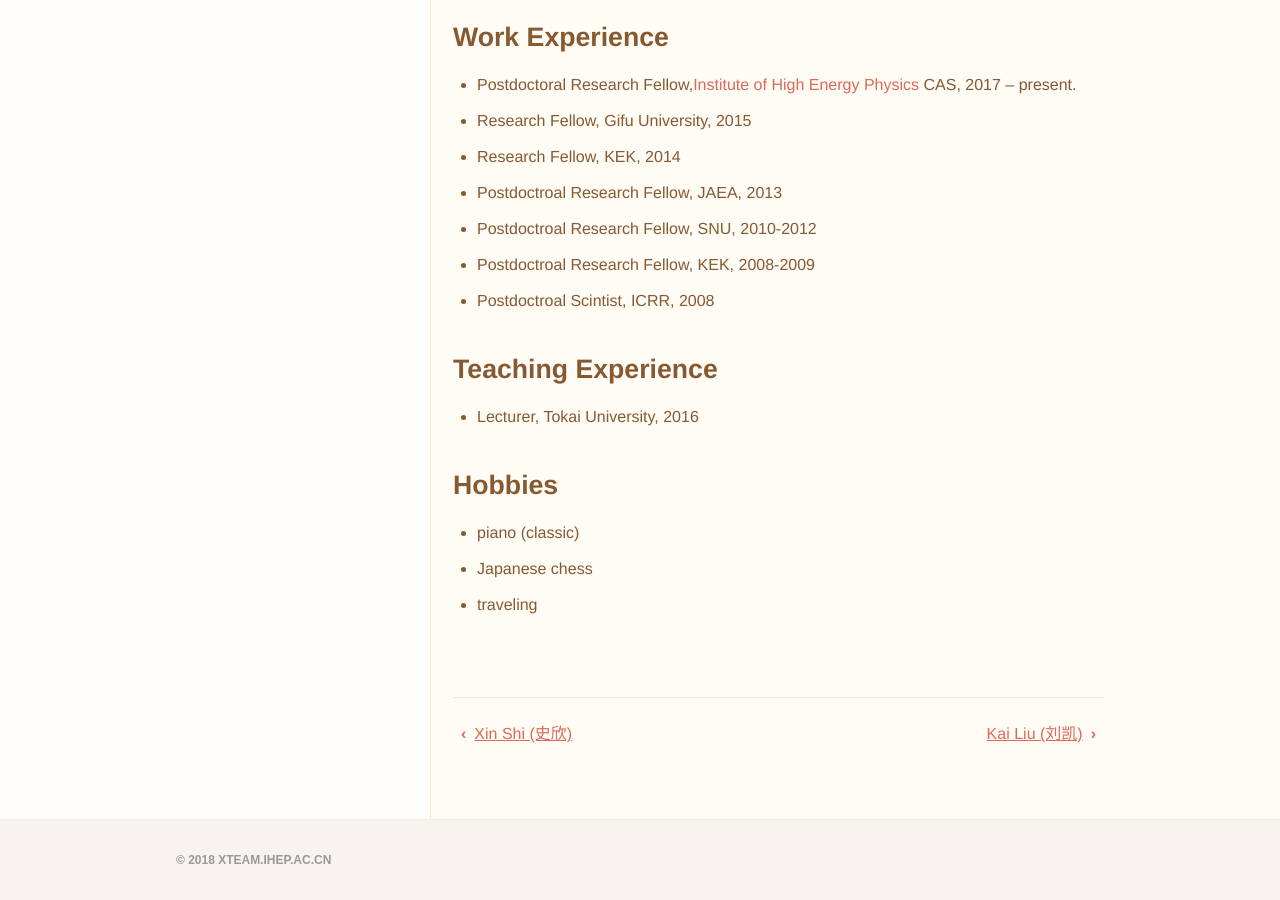
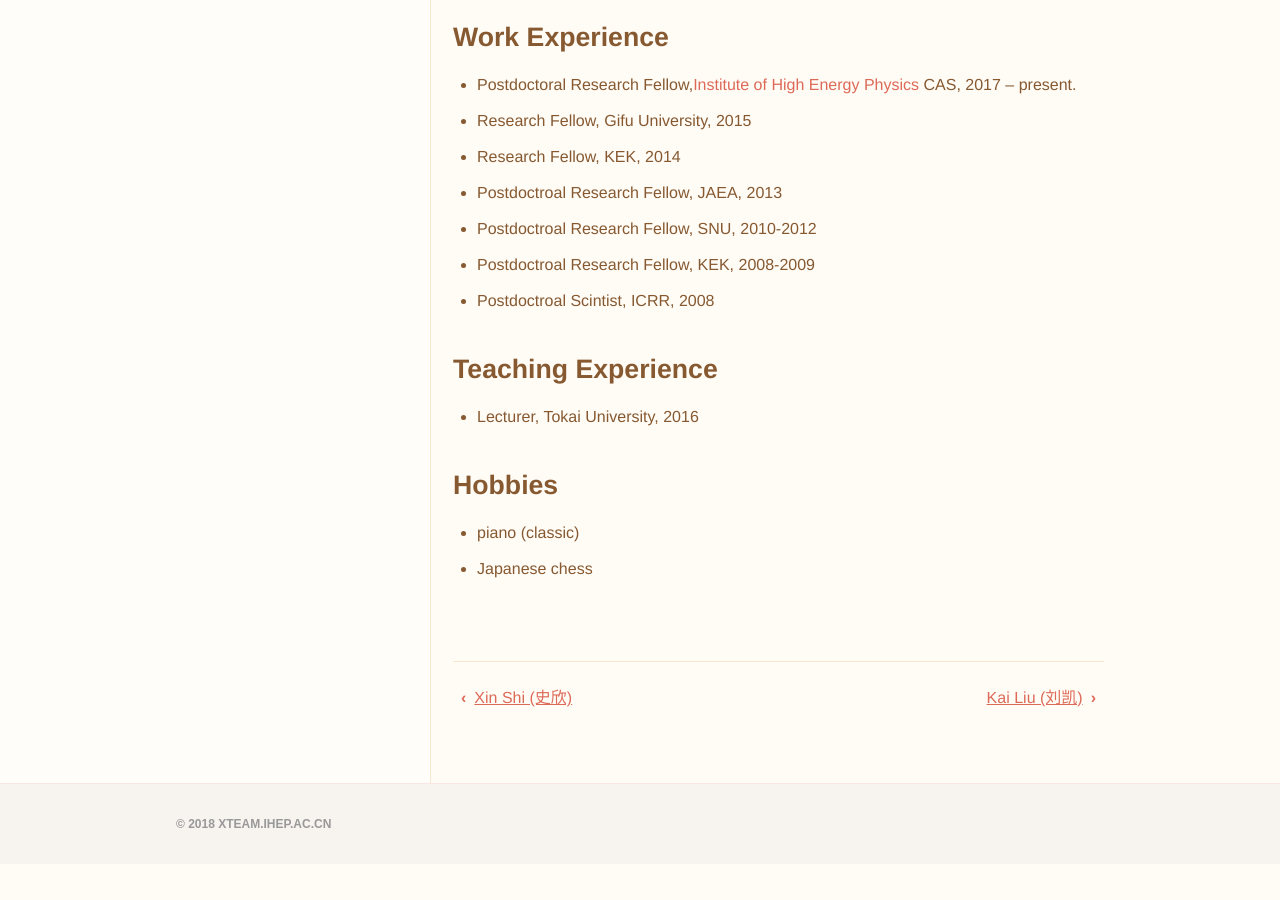
Before and after one commit to dt-np/xteam, a Jekyll site: the page built from _members/Ryuta_Kiuchi.md, in a window 1280 px wide and 900 px high, scrolled down 655 px. Built offline with Jekyll 4.4.1, drawn with Linux system fonts in a browser that asks for light colours; after the commit the page ends 1519 px from its top, so only the background shows below that.

Commit message:
Update Ryuta_Kiuchi.md

```diff
--- a/_members/Ryuta_Kiuchi.md
+++ b/_members/Ryuta_Kiuchi.md
@@ -31,4 +31,3 @@
 ## Hobbies
   - piano (classic)
   - Japanese chess
-  - traveling
```
